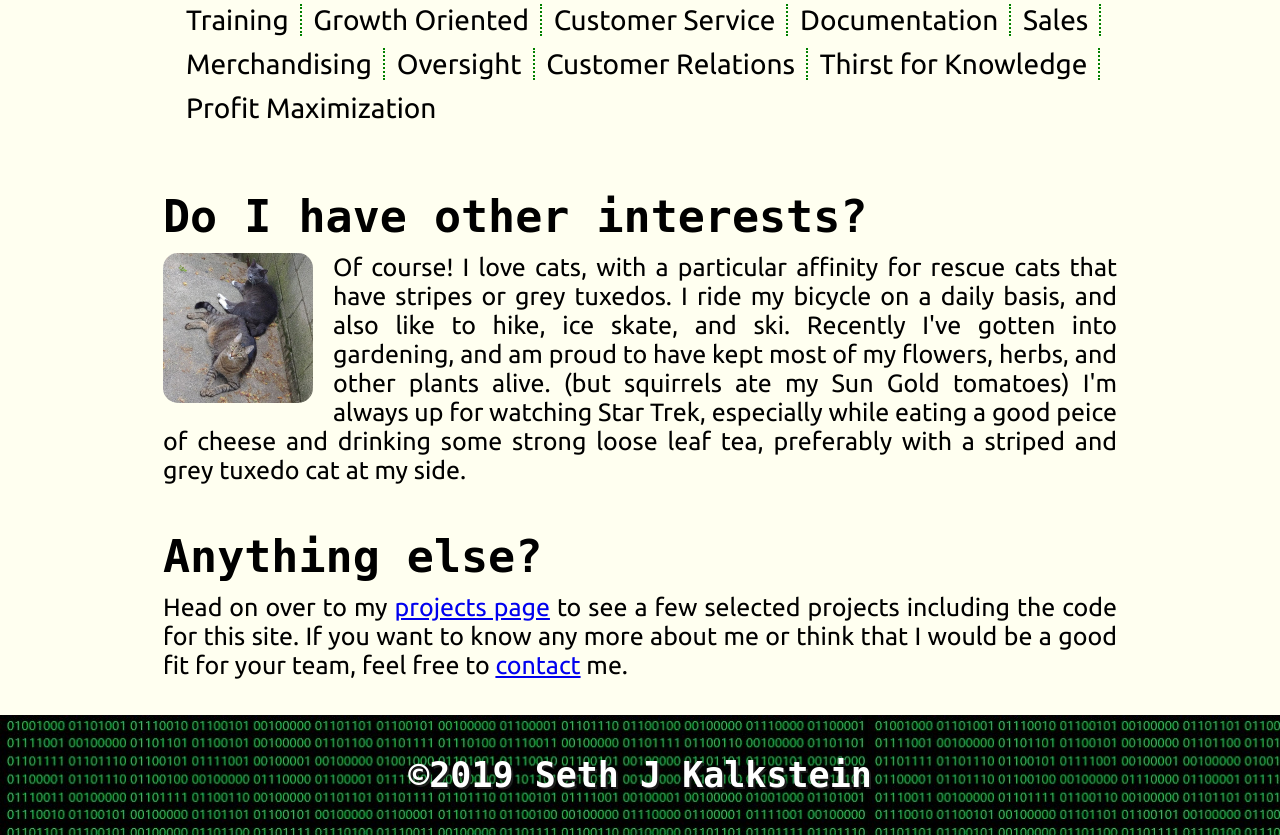
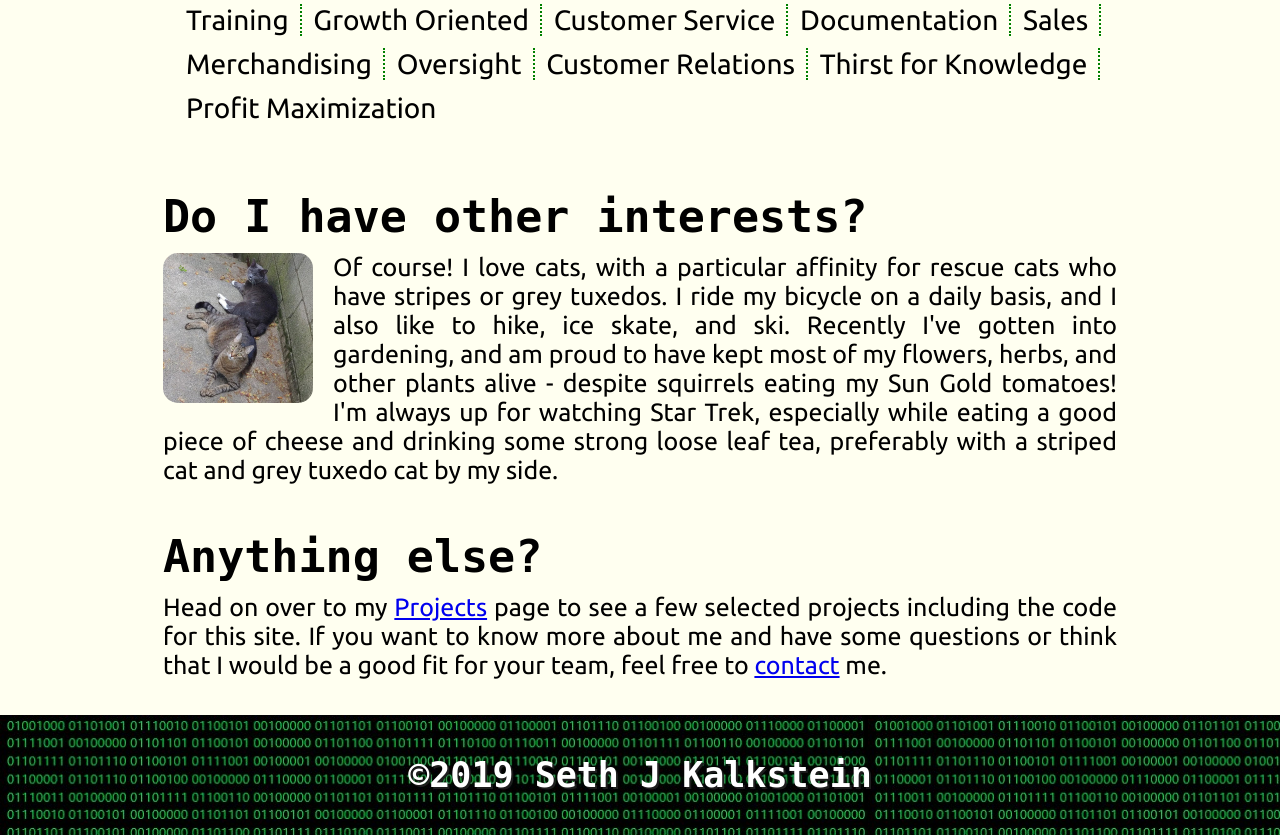
Before and after one commit to SethKalkstein/portfolio, a PHP site: page / in a window 1280 px wide. Shown: the part 1808-2643 px from the top of the page. Run offline with PHP 8.4, Linux system fonts and the light colour scheme.

Commit message:
made typographical edits

```diff
--- a/contact.php
+++ b/contact.php
@@ -30,8 +30,8 @@
     </section>
 
     <section id="contact-links">
-        <a target="_blank" href="https://www.linkedin.com/in/seth-kalkstein"><img src="images/LI-In-Bug.png" alt="Linked-In Logo" title="Visit My Linked-In Profile"></a>
-        <a target="_blank" href="https://github.com/SethKalkstein"><img src="images/GitHub-Mark-Light-120px-plus.png" alt="Git Hub Logo" title="Check Out My Code on Git Hub"></a>
+        <a target="_blank" href="https://www.linkedin.com/in/seth-kalkstein"><img src="images/LI-In-Bug.png" alt="LinkedIn Logo" title="Visit My LinkedIn Profile"></a>
+        <a target="_blank" href="https://github.com/SethKalkstein"><img src="images/GitHub-Mark-Light-120px-plus.png" alt="GitHub Logo" title="Check Out My Code on GitHub"></a>
         <a href="mailto:seth@sethjkalkstein.com"><img src="images/icons8-important-mail-100.png" alt="Email Logo" title="Send Me an Email"></a>
     </section>
     </main>
--- a/index.php
+++ b/index.php
@@ -77,12 +77,12 @@
     <section class="about">
         <h2>Do I have other interests?</h2>
         <img src="images/kitties.jpg" alt="A striped cat and grey tuxedo cat">
-        <p>Of course! I love cats, with a particular affinity for rescue cats that have stripes or grey tuxedos. I ride my bicycle on a daily basis, and also like to hike, ice skate, and ski. Recently I've gotten into gardening, and am proud to have kept most of my flowers, herbs, and other plants alive. (but squirrels ate my Sun Gold tomatoes) I'm always up for watching Star Trek, especially while eating a good peice of cheese and drinking some strong loose leaf tea, preferably with a striped and grey tuxedo cat at my side.</p>
+        <p>Of course! I love cats, with a particular affinity for rescue cats who have stripes or grey tuxedos. I ride my bicycle on a daily basis, and I also like to hike, ice skate, and ski. Recently I've gotten into gardening, and am proud to have kept most of my flowers, herbs, and other plants alive - despite squirrels eating my Sun Gold tomatoes! I'm always up for watching Star Trek, especially while eating a good piece of cheese and drinking some strong loose leaf tea, preferably with a striped cat and grey tuxedo cat by my side.</p>
     </section>
 
     <section class="about">
         <h2>Anything else?</h2>
-        <p>Head on over to my <a href="projects/index.php">projects page</a> to see a few selected projects including the code for this site. If you want to know any more about me or think that I would be a good fit for your team, feel free to <a href="contact.php">contact</a> me.</p>
+        <p>Head on over to my <a href="projects/index.php">Projects</a> page to see a few selected projects including the code for this site. If you want to know more about me and have some questions or think that I would be a good fit for your team, feel free to <a href="contact.php">contact</a> me.</p>
     </section>
 </main>
 
--- a/projects/ModalAndClock/index.php
+++ b/projects/ModalAndClock/index.php
@@ -6,9 +6,9 @@
  *
  * ^tech^JavaScript, CSS, HTML^/tech^
  *
- * ^highlights^callback functions, setTimeout, setInterval^/highlights^
+ * ^highlights^callback functions, setTimeout, setInterval, Modals^/highlights^
  *
- * ^description^A two page site that displays a modal after 3 seconds or a clock who's background changes every second based on current time^/description^
+ * ^description^A two-page site that displays a modal after 3 seconds or a clock whose background changes every second based on current time^/description^
  *
  * ^image^clock.png^/image^
  *
--- a/projects/SJKRESite/index.php
+++ b/projects/SJKRESite/index.php
@@ -6,9 +6,9 @@
  *
  * ^tech^JavaScript, CSS, HTML^/tech^
  *
- * ^highlights^JavaScript Animations, Slider, click events, Mobile Responsive, Single Page Design^/highlights^
+ * ^highlights^JavaScript Animations, Slider, Click Events, Mobile Responsive, Timeout, Interval, Single Page Design^/highlights^
  *
- * ^description^Sample Site for a real estate agent.^/description^
+ * ^description^Sample site for a real estate agent.^/description^
  *
  * ^image^sjkre.png^/image^
  *
--- a/projects/capstone/index.php
+++ b/projects/capstone/index.php
@@ -4,11 +4,11 @@
  *
  * ^gitRepo^https://github.com/SethKalkstein/capstone^/gitRepo^
  *
- * ^tech^JavaScript, JQuery, CSS, HTML^/tech^
+ * ^tech^JavaScript, JQuery, CSS, HTML, SASS^/tech^
  *
  * ^highlights^Timer, Game Scoring, Event Listeners, Random Generator, Local Storage, Sorting, Letter Search, Modals^/highlights^
  *
- * ^description^The classic game of Hangman. Guess a letter^/description^
+ * ^description^The classic game of Hangman with some added features. Guess a letter!^/description^
  *
  * ^image^hangman.png^/image^
  *
--- a/projects/personalSite/index.php
+++ b/projects/personalSite/index.php
@@ -6,9 +6,9 @@
  *
  * ^tech^PHP, HTML, SASS^/tech^
  *
- * ^highlights^File Parsing, String Manipulation, Contact Form^/highlights^
+ * ^highlights^Dynamic Content Generation, File Parsing, String Manipulation, HTML Form^/highlights^
  *
- * ^description^The site you're on right now! This section showcasing automatic project generation through processing of header information.^/description^
+ * ^description^The site you're on right now! This section is showcasing automatic project generation through processing of header information.^/description^
  *
  * ^image^sethSite.png^/image^
  *
@@ -18,3 +18,4 @@
  *
  */
 ?>
+<?php header("location: ../../index.php");  ?>
--- a/projects/pokedex/index.php
+++ b/projects/pokedex/index.php
@@ -1,14 +1,14 @@
 <?php
 /**
- * ^title^Pokemon Roledex^/title^
+ * ^title^Pokemon Rolodex^/title^
  *
  * ^gitRepo^https://github.com/SethKalkstein/pokedex^/gitRepo^
  *
  * ^tech^JavaScript, Ajax, JSON, CSS, HTML^/tech^
  *
- * ^highlights^Object Oriented Programming, API calls, ^/highlights^
+ * ^highlights^Object Oriented Programming, API calls, Mobile Friendly^/highlights^
  *
- * ^description^A roledex of Pokemons, showcasing API calls and Object Oriented Programming^/description^
+ * ^description^A rolodex of Pokemon, showcasing API calls and Object Oriented Programming^/description^
  *
  * ^image^pokedex.png^/image^
  *
```
Also changed, not shown: 1 other file.
